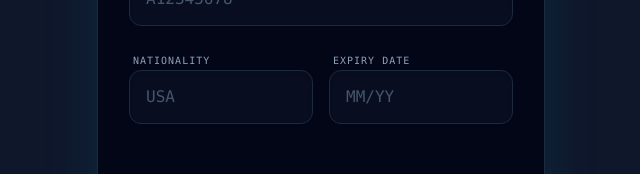
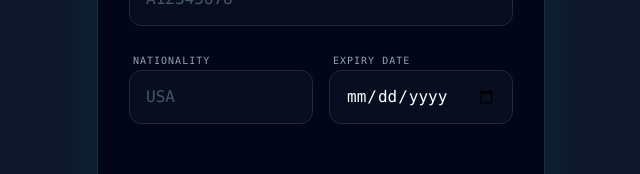
Before and after one commit to plesalex100/portable-digital-identity, a React (Vite) app in the folder frontend/: page / in a window 1280 px wide. Shown: the part 410-584 px from the top of the page, without its empty margins (319-959 px from the left). Built offline with nearby package versions, Linux system fonts and the light colour scheme.

Commit message:
feat: Input type exipry date

```diff
--- a/frontend/src/pages/PassportEntry.jsx
+++ b/frontend/src/pages/PassportEntry.jsx
@@ -101,7 +101,7 @@ export default function PassportEntry() {
           <div className="space-y-1.5">
             <label className="text-[10px] font-mono text-slate-400 uppercase tracking-widest ml-1">Expiry Date</label>
             <input
-              type="text"
+              type="date"
               name="expiryDate"
               value={formData.expiryDate}
               onChange={handleChange}
@@ -117,11 +117,10 @@ export default function PassportEntry() {
             type="submit"
             disabled={!isFormValid}
             whileTap={{ scale: 0.96 }}
-            className={`w-full py-4 rounded-xl uppercase tracking-widest font-bold text-sm transition-all duration-300 relative overflow-hidden group ${
-              isFormValid
+            className={`w-full py-4 rounded-xl uppercase tracking-widest font-bold text-sm transition-all duration-300 relative overflow-hidden group ${isFormValid
                 ? 'bg-cyan-500 hover:bg-cyan-400 text-[#020617] shadow-[0_0_20px_rgba(34,211,238,0.4)] hover:shadow-[0_0_30px_rgba(34,211,238,0.6)] cursor-pointer'
                 : 'bg-slate-800 text-slate-500 border border-slate-700 cursor-not-allowed opacity-50'
-            }`}
+              }`}
           >
             {isFormValid && (
               <div className="absolute inset-0 bg-white/20 translate-y-full group-hover:translate-y-0 transition-transform duration-300 ease-in-out"></div>
```
